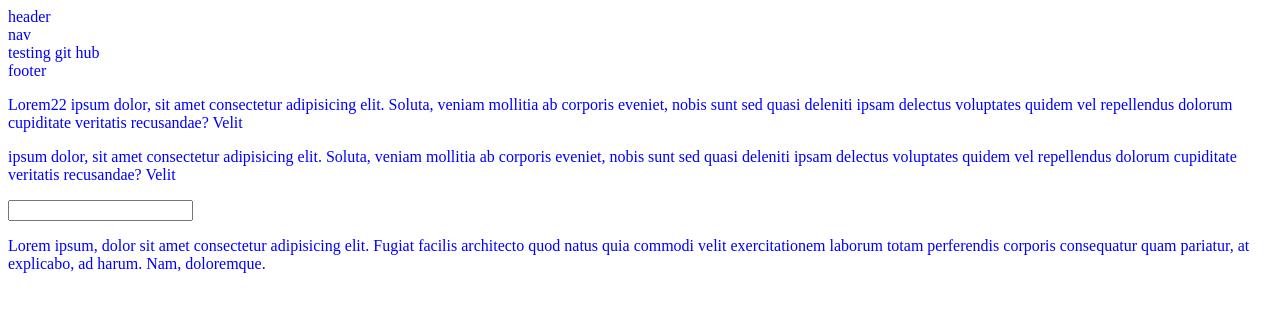
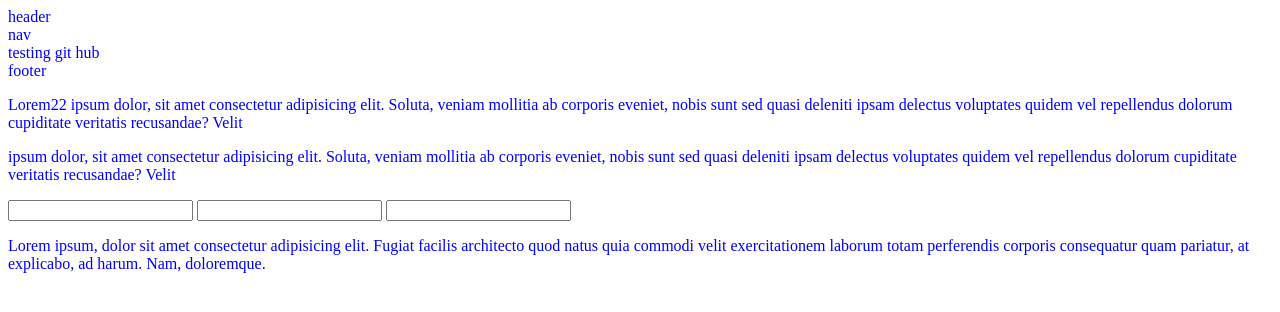
Before and after one commit to MortezaSaghi/projectGit, a website: page index.html in a window 1280 px wide. Drawn offline with Linux system fonts and the light colour scheme.

Commit message:
2 input added

```diff
--- a/index.html
+++ b/index.html
@@ -17,6 +17,8 @@
     <p>Lorem22 ipsum dolor, sit amet consectetur adipisicing elit. Soluta, veniam mollitia ab corporis eveniet, nobis sunt sed quasi deleniti ipsam delectus voluptates quidem vel repellendus dolorum cupiditate veritatis recusandae? Velit</p>
     <p>ipsum dolor, sit amet consectetur adipisicing elit. Soluta, veniam mollitia ab corporis eveniet, nobis sunt sed quasi deleniti ipsam delectus voluptates quidem vel repellendus dolorum cupiditate veritatis recusandae? Velit</p>
     <input type="email" name="n1" id="n1">
+    <input type="text" name="n1" id="n1">
+    <input type="password" name="n1" id="n1">
     <p>Lorem ipsum, dolor sit amet consectetur adipisicing elit. Fugiat facilis architecto quod natus quia commodi velit exercitationem laborum totam perferendis corporis consequatur quam pariatur, at explicabo, ad harum. Nam, doloremque.</p>
 </body>
 </html>
```
